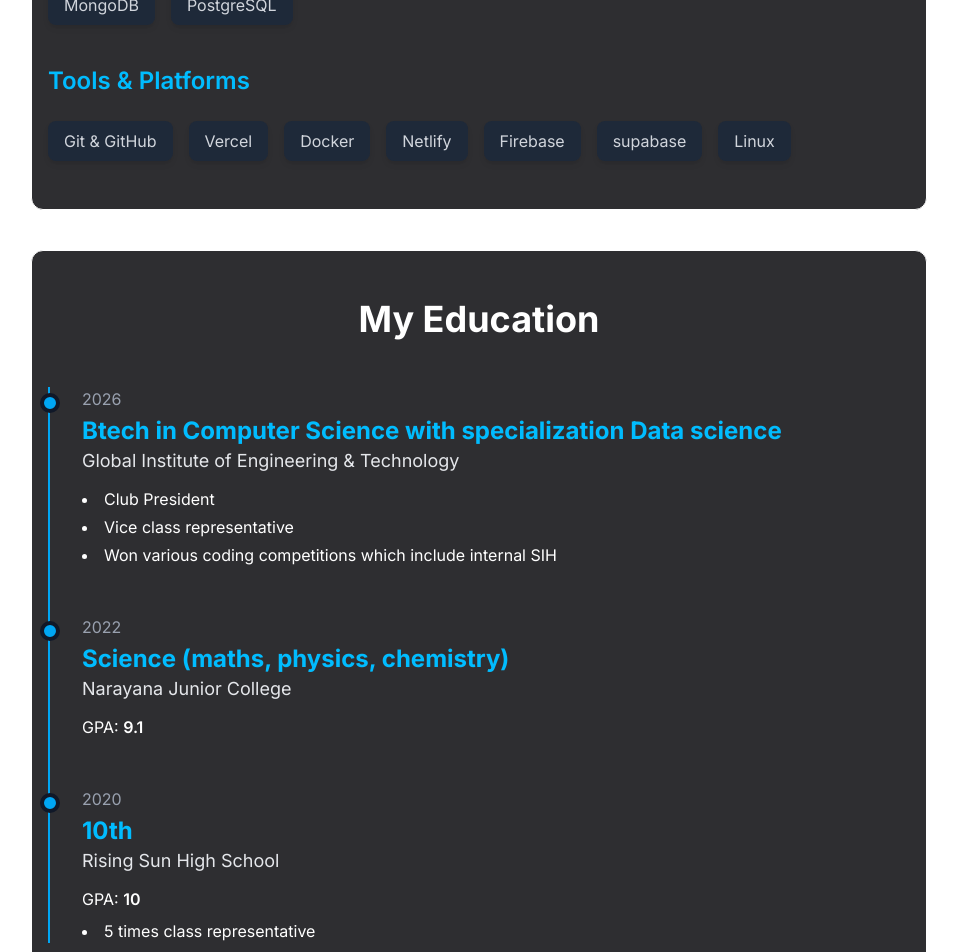
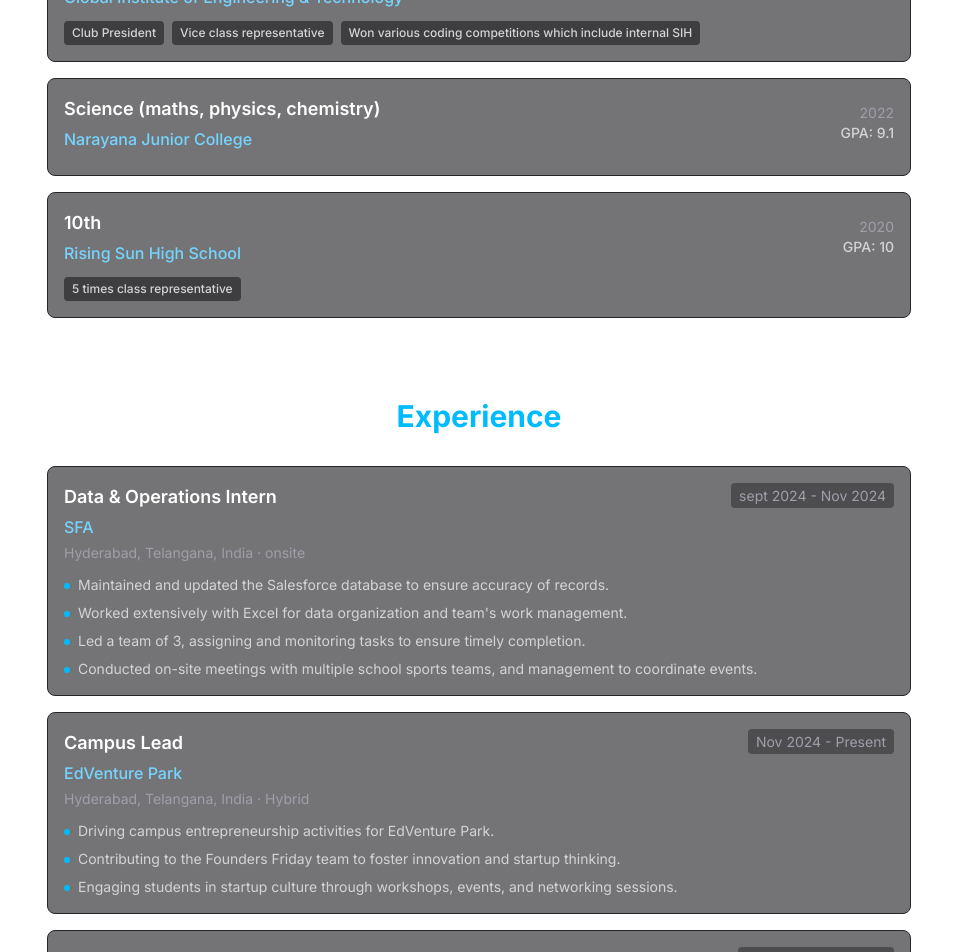
Before and after one commit to AbdullahTheDev-buildit/portfolio-, a Next.js app: page / in a window 1280 px wide. Shown: the part 1520-2472 px from the top of the page, without its empty margins (161-1118 px from the left). Built offline with nearby package versions, Linux system fonts and the light colour scheme.

Commit message:
improved ui

```diff
--- a/src/app/components/educationSection.tsx
+++ b/src/app/components/educationSection.tsx
@@ -2,34 +2,45 @@ import { educationHistory } from '../data/education';
 
 export default function EducationSection() {
   return (
-    <section className="py-16 md:py-12 bg-transparent text-white max-w-4xl mx-auto md:border border-white rounded-xl md:bg-zinc-900/90 mt-10">
+    <section className="py-8 md:py-10 bg-transparent text-white max-w-4xl mx-auto">
       <div className="max-w-4xl mx-auto px-4">
-        <h2 className="text-3xl md:text-4xl font-bold text-center mb-12">
-          My Education
+        <h2 className="text-2xl md:text-3xl font-bold text-center mb-8 text-sky-400">
+          Education
         </h2>
-        <div className="relative border-l-2 border-sky-500 ml-4 md:ml-0">
 
-          {educationHistory.map((entry, index) => (
-            <div key={entry.id} className="mb-12 pl-8 relative">
+        <div className="grid gap-4">
+          {educationHistory.map((entry) => (
+            <div key={entry.id} className="bg-zinc-900/60 backdrop-blur-sm border border-zinc-800 rounded-lg p-4 hover:border-zinc-700 transition-colors">
+              <div className="flex flex-col md:flex-row md:items-center md:justify-between mb-2">
+                <div className="flex-1">
+                  <h3 className="text-lg font-semibold text-white mb-1">
+                    {entry.degree}
+                  </h3>
+                  <p className="text-sky-300 font-medium">{entry.institution}</p>
+                </div>
+                <div className="flex flex-col md:items-end mt-2 md:mt-0">
+                  <span className="text-sm text-zinc-400">{entry.year}</span>
+                  {entry.GPA && (
+                    <span className="text-sm text-zinc-300 font-medium">
+                      GPA: {entry.GPA}
+                    </span>
+                  )}
+                </div>
+              </div>
 
-              <div className="absolute -left-2.5 top-1.5 w-5 h-5 bg-sky-500 rounded-full border-4 border-gray-900"></div>
-
-              <p className="text-gray-400 mb-1">{entry.year}</p>
-              <h3 className="text-xl md:text-2xl font-bold text-sky-400">
-                {entry.degree}
-              </h3>
-              <h4 className="text-lg text-gray-200 mb-3">{entry.institution}</h4>
-                {entry.GPA && (
-                    <p className="text-white  mb-2">
-                    GPA: <span className="font-semibold">{entry.GPA}</span>
-                    </p>
-                )}
               {entry.details && (
-                <ul className="list-disc list-inside text-white space-y-1">
-                  {entry.details.map((details, i) => (
-                    <li key={i}>{details}</li>
-                  ))}
-                </ul>
+                <div className="mt-3">
+                  <div className="flex flex-wrap gap-2">
+                    {entry.details.map((detail, i) => (
+                      <span
+                        key={i}
+                        className="bg-zinc-800/70 text-zinc-300 px-2 py-1 rounded text-xs font-medium"
+                      >
+                        {detail}
+                      </span>
+                    ))}
+                  </div>
+                </div>
               )}
             </div>
           ))}
--- a/src/app/components/experianceSection.tsx
+++ b/src/app/components/experianceSection.tsx
@@ -2,29 +2,43 @@ import { workExperience } from '../data/experiance';
 
 export default function ExperienceSection() {
   return (
-    <section className="py-16 md:py-12 bg-transparent text-white max-w-4xl mx-auto md:border border-white rounded-xl md:bg-zinc-900/90 md:mt-10">
+    <section className="py-8 md:py-10 bg-transparent text-white max-w-4xl mx-auto">
       <div className="max-w-4xl mx-auto px-4">
-        <h2 className="text-3xl md:text-4xl font-bold text-center mb-12">
-          Work Experience
+        <h2 className="text-2xl md:text-3xl font-bold text-center mb-8 text-sky-400">
+          Experience
         </h2>
 
-        <div className="relative border-l-2 border-sky-500 ml-4 md:ml-0">
+        <div className="grid gap-4">
           {workExperience.map((entry) => (
-            <div key={entry.id} className="mb-12 pl-8 relative">
+            <div key={entry.id} className="bg-zinc-900/60 backdrop-blur-sm border border-zinc-800 rounded-lg p-4 hover:border-zinc-700 transition-colors">
+              <div className="flex flex-col md:flex-row md:items-start md:justify-between mb-3">
+                <div className="flex-1">
+                  <h3 className="text-lg font-semibold text-white mb-1">
+                    {entry.role}
+                  </h3>
+                  <p className="text-sky-300 font-medium mb-1">{entry.company}</p>
+                  <p className="text-sm text-zinc-400">{entry.location}</p>
+                </div>
+                <div className="mt-2 md:mt-0">
+                  <span className="text-sm text-zinc-400 bg-zinc-800/50 px-2 py-1 rounded">
+                    {entry.period}
+                  </span>
+                </div>
+              </div>
 
-              <div className="absolute -left-2.5 top-1.5 w-5 h-5 bg-sky-500 rounded-full border-4 border-gray-900"></div>
-
-              <p className="text-gray-400 mb-1">{entry.period}</p>
-              <h3 className="text-xl md:text-2xl font-bold text-sky-400">
-                {entry.role}
-              </h3>
-              <h4 className="text-lg text-gray-200 mb-3">{entry.company}</h4>
-
-              <ul className="list-disc list-inside text-white space-y-2">
-                {entry.responsibilities.map((detail, i) => (
-                  <li key={i}>{detail}</li>
-                ))}
-              </ul>
+              <div className="mt-3">
+                <div className="grid gap-2">
+                  {entry.responsibilities.map((responsibility, i) => (
+                    <div
+                      key={i}
+                      className="flex items-start gap-2 text-sm text-zinc-300"
+                    >
+                      <span className="w-1.5 h-1.5 bg-sky-400 rounded-full mt-2 flex-shrink-0"></span>
+                      <span>{responsibility}</span>
+                    </div>
+                  ))}
+                </div>
+              </div>
             </div>
           ))}
         </div>
--- a/src/app/components/skillSection.tsx
+++ b/src/app/components/skillSection.tsx
@@ -1,7 +1,6 @@
 import { skills } from '../data/skill';
 
 export default function SkillsSection() {
-
   const groupedSkills = skills.reduce((acc, skill) => {
     const { category } = skill;
     if (!acc[category]) {
@@ -12,23 +11,26 @@ export default function SkillsSection() {
   }, {} as Record<string, typeof skills>);
 
   return (
-    <section className="py-16 md:py-12 bg-transparent text-white max-w-4xl mx-auto md:border border-white rounded-xl md:bg-zinc-900/90 md:mt-10">
+    <section className="py-8 md:py-10 bg-transparent text-white max-w-4xl mx-auto">
       <div className="max-w-4xl mx-auto px-4">
-        <h2 className="text-3xl md:text-4xl font-bold text-center mb-12">
-          My Skills
+        <h2 className="text-2xl md:text-3xl font-bold text-center mb-8 text-sky-400">
+          Tech Stack
         </h2>
 
-        <div className="space-y-10">
+        <div className="grid grid-cols-1 md:grid-cols-2 lg:grid-cols-3 gap-6">
           {Object.entries(groupedSkills).map(([category, skillsInCategory]) => (
-            <div key={category}>
-              <h3 className="text-xl md:text-2xl font-semibold text-sky-400 mb-6">
+            <div key={category} className="bg-zinc-900/60 backdrop-blur-sm border border-zinc-800 rounded-lg p-4">
+              <h3 className="text-sm font-semibold text-zinc-400 mb-3 uppercase tracking-wide">
                 {category}
               </h3>
-              <div className="flex flex-wrap gap-4">
+              <div className="flex flex-wrap gap-2">
                 {skillsInCategory.map((skill) => (
-                  <div key={skill.name} className="bg-gray-800 text-gray-300 px-4 py-2 rounded-lg shadow-md hover:shadow-sky-500/20 transition-shadow">
+                  <span
+                    key={skill.name}
+                    className="bg-zinc-800/70 text-zinc-300 px-2 py-1 rounded text-sm font-medium hover:bg-sky-500/20 hover:text-sky-300 transition-colors"
+                  >
                     {skill.name}
-                  </div>
+                  </span>
                 ))}
               </div>
             </div>
```
